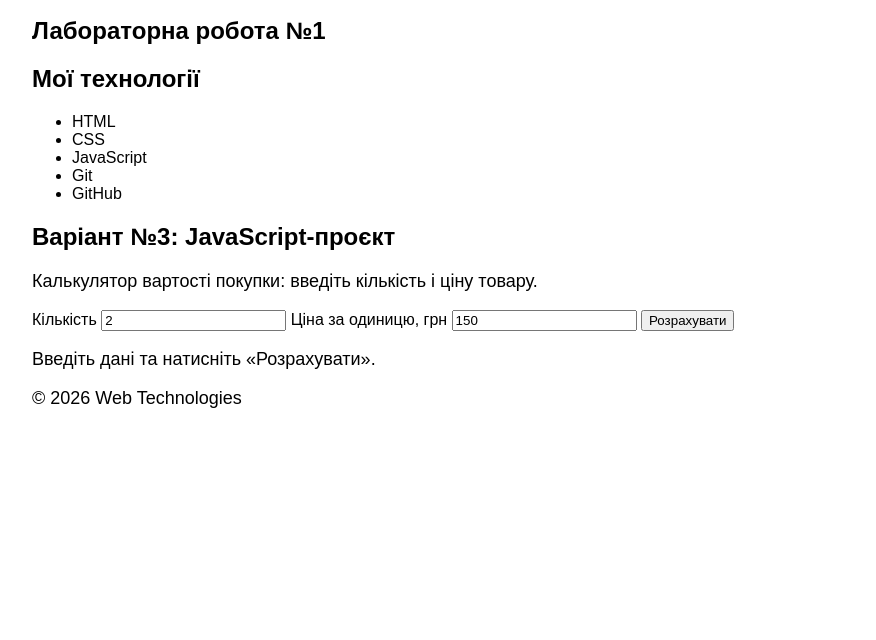
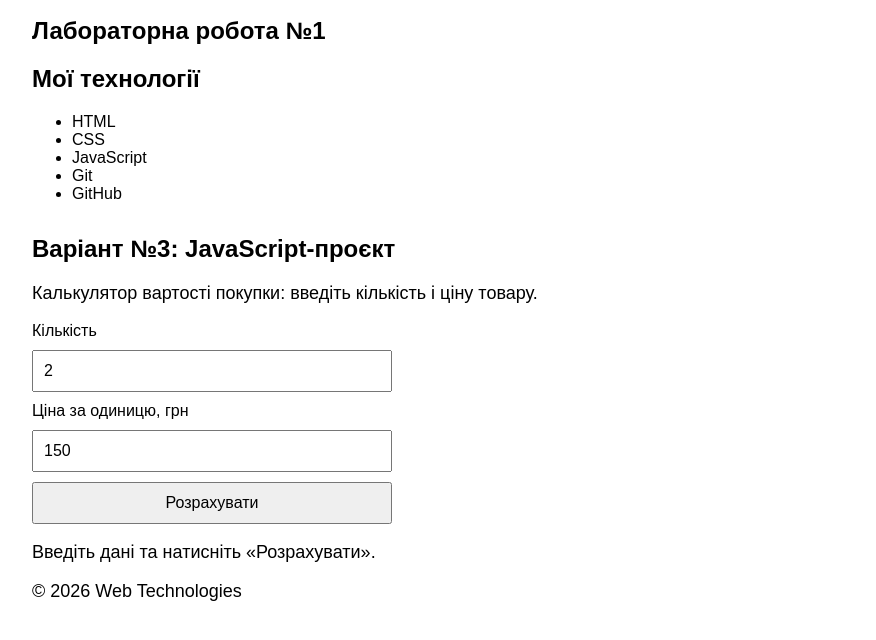
Before and after one commit to dmytromatveiev-Hneu/web-technologies-lab, a plain HTML site: page index.html in a window 1280 px wide. Shown: the part 122-762 px from the top of the page, without its empty margins (8-884 px from the left). Drawn offline with Linux system fonts and the light colour scheme.

Commit message:
Update style.css for JavaScript project

```diff
--- a/style.css
+++ b/style.css
@@ -10,3 +10,19 @@ h1 {
 p {
     font-size: 18px;
 }
+
+form {
+    display: grid;
+    gap: 10px;
+    max-width: 360px;
+}
+input, button {
+    padding: 10px;
+    font: inherit;
+}
+button {
+    cursor: pointer;
+}
+section {
+    margin-top: 32px;
+}
```
